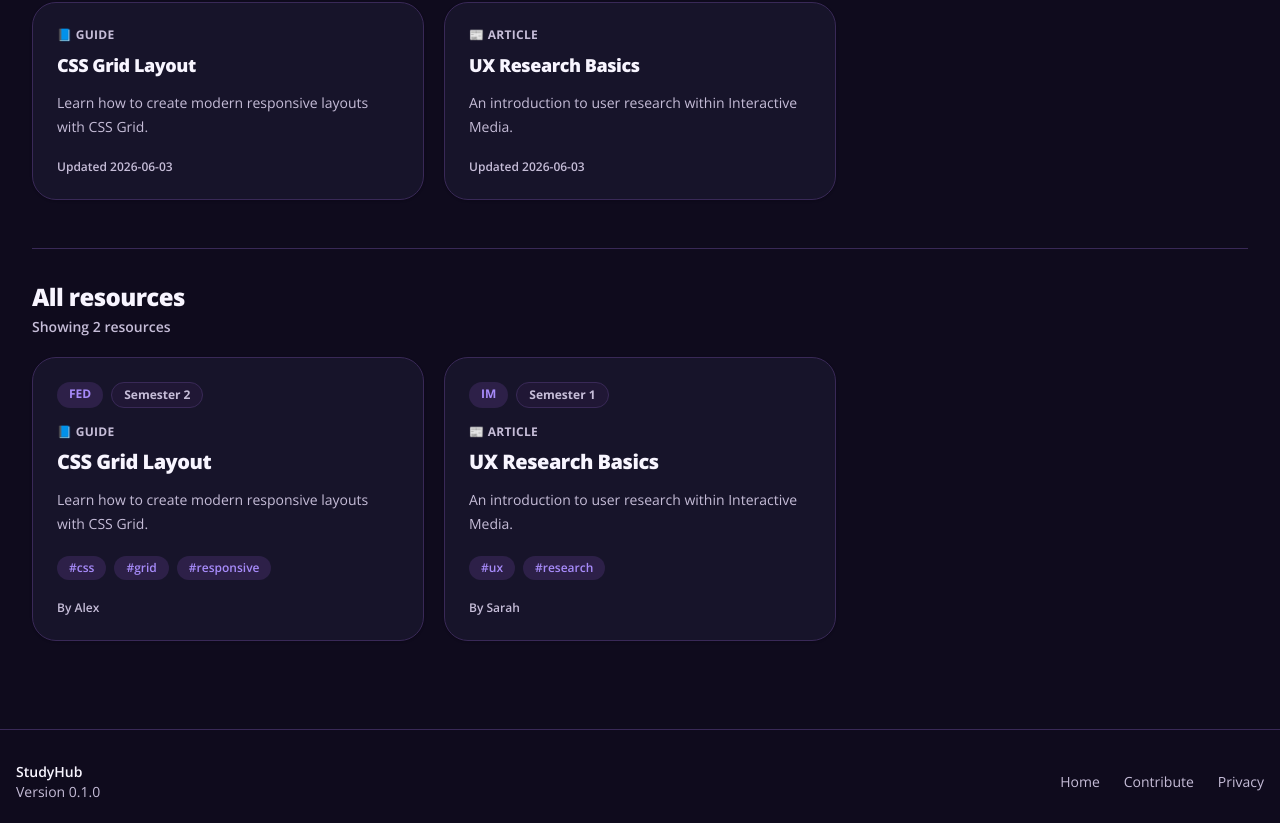
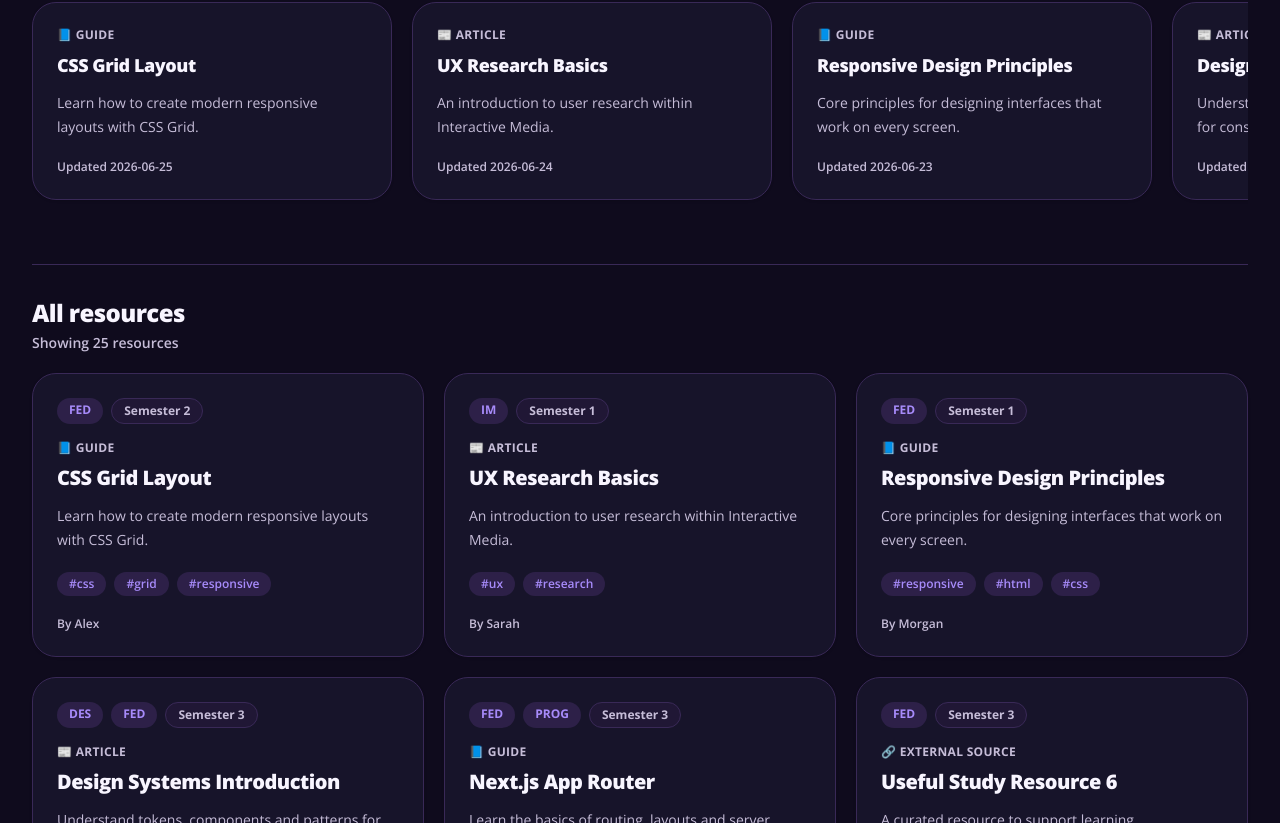
Before and after one commit to docentDavid/studyhub, a Next.js app: page / in a window 1280 px wide. Shown: the part 637-1460 px from the top of the page. Built offline with nearby package versions, Linux system fonts and the light colour scheme.

Commit message:
feat: add localized mock article dataset

```diff
--- a/components/home-page-client.tsx
+++ b/components/home-page-client.tsx
@@ -97,7 +97,7 @@ export function HomePageClient({ articles }: HomePageClientProps) {
       (a, b) =>
         new Date(b.updatedAt).getTime() - new Date(a.updatedAt).getTime(),
     )
-    .slice(0, 3);
+    .slice(0, 5);
 
   const units = useMemo(
     () =>
@@ -183,12 +183,12 @@ export function HomePageClient({ articles }: HomePageClientProps) {
             </p>
           </div>
 
-          <div className="grid gap-5 md:grid-cols-3">
+          <div className="flex snap-x gap-5 overflow-x-auto pb-4">
             {latestArticles.map((article) => (
               <Link
                 key={article.id}
                 href={`/articles/${article.slug}`}
-                className={cardClassName}
+                className={`${cardClassName} min-w-[85%] snap-start sm:min-w-[420px] lg:min-w-[360px]`}
               >
                 <p className="mb-2 text-xs font-bold uppercase tracking-wide text-[var(--muted)]">
                   {getSourceTypeLabel(article.sourceType)}
--- a/data/mock-articles.ts
+++ b/data/mock-articles.ts
@@ -4,51 +4,14 @@ export const mockArticles: Article[] = [
   {
     id: "1",
     slug: "css-grid-layout",
-    title: {
-      en: "CSS Grid Layout",
-      nl: "CSS Grid Layout",
-    },
+    title: { en: "CSS Grid Layout", nl: "CSS Grid Layout" },
     summary: {
       en: "Learn how to create modern responsive layouts with CSS Grid.",
       nl: "Leer hoe je moderne responsive layouts maakt met CSS Grid.",
     },
     contentMarkdown: {
-      en: `
-# CSS Grid Layout
-
-CSS Grid is a powerful layout system.
-
-## Why use Grid?
-
-Grid gives you control over rows and columns.
-
-## Example
-
-\`\`\`css
-.grid {
-  display: grid;
-  grid-template-columns: repeat(3, 1fr);
-}
-\`\`\`
-`,
-      nl: `
-# CSS Grid Layout
-
-CSS Grid is een krachtig layout-systeem.
-
-## Waarom Grid?
-
-Grid geeft je controle over rijen én kolommen.
-
-## Voorbeeld
-
-\`\`\`css
-.grid {
-  display: grid;
-  grid-template-columns: repeat(3, 1fr);
-}
-\`\`\`
-`,
+      en: "# CSS Grid Layout\n\nCSS Grid is a powerful layout system for rows and columns.",
+      nl: "# CSS Grid Layout\n\nCSS Grid is een krachtig layout-systeem voor rijen en kolommen.",
     },
     units: ["FED"],
     semesters: ["Semester 2"],
@@ -57,42 +20,19 @@ Grid geeft je controle over rijen én kolommen.
     sourceType: "guide",
     status: "approved",
     createdAt: "2026-06-03",
-    updatedAt: "2026-06-03",
+    updatedAt: "2026-06-25",
   },
   {
     id: "2",
     slug: "ux-research-basics",
-    title: {
-      en: "UX Research Basics",
-      nl: "Basis van UX Research",
-    },
+    title: { en: "UX Research Basics", nl: "Basis van UX Research" },
     summary: {
       en: "An introduction to user research within Interactive Media.",
       nl: "Een introductie tot gebruikersonderzoek binnen Interactive Media.",
     },
     contentMarkdown: {
-      en: `
-# UX Research Basics
-
-Research is the foundation of good design.
-
-## Methods
-
-- Interviews
-- Observations
-- Surveys
-`,
-      nl: `
-# Basis van UX Research
-
-Onderzoek vormt de basis van goed ontwerp.
-
-## Methoden
-
-- Interviews
-- Observaties
-- Enquêtes
-`,
+      en: "# UX Research Basics\n\nResearch is the foundation of good design.",
+      nl: "# Basis van UX Research\n\nOnderzoek vormt de basis van goed ontwerp.",
     },
     units: ["IM"],
     semesters: ["Semester 1"],
@@ -100,7 +40,104 @@ Onderzoek vormt de basis van goed ontwerp.
     authorName: "Sarah",
     sourceType: "article",
     status: "approved",
-    createdAt: "2026-06-03",
-    updatedAt: "2026-06-03",
+    createdAt: "2026-06-02",
+    updatedAt: "2026-06-24",
   },
+  {
+    id: "3",
+    slug: "responsive-design-principles",
+    title: {
+      en: "Responsive Design Principles",
+      nl: "Principes van Responsive Design",
+    },
+    summary: {
+      en: "Core principles for designing interfaces that work on every screen.",
+      nl: "Basisprincipes voor interfaces die werken op elk scherm.",
+    },
+    contentMarkdown: {
+      en: "# Responsive Design Principles\n\nStart mobile-first and scale up with meaningful breakpoints.",
+      nl: "# Principes van Responsive Design\n\nBegin mobile-first en schaal op met betekenisvolle breakpoints.",
+    },
+    units: ["FED"],
+    semesters: ["Semester 1"],
+    tags: ["responsive", "html", "css"],
+    authorName: "Morgan",
+    sourceType: "guide",
+    status: "approved",
+    createdAt: "2026-06-01",
+    updatedAt: "2026-06-23",
+  },
+  {
+    id: "4",
+    slug: "design-systems-introduction",
+    title: {
+      en: "Design Systems Introduction",
+      nl: "Introductie tot Design Systems",
+    },
+    summary: {
+      en: "Understand tokens, components and patterns for consistent interfaces.",
+      nl: "Begrijp tokens, componenten en patronen voor consistente interfaces.",
+    },
+    contentMarkdown: {
+      en: "# Design Systems Introduction\n\nA design system helps teams build consistent products faster.",
+      nl: "# Introductie tot Design Systems\n\nEen design system helpt teams sneller consistente producten bouwen.",
+    },
+    units: ["DES", "FED"],
+    semesters: ["Semester 3"],
+    tags: ["design", "tokens", "components"],
+    authorName: "Jamie",
+    sourceType: "article",
+    status: "approved",
+    createdAt: "2026-05-31",
+    updatedAt: "2026-06-22",
+  },
+  {
+    id: "5",
+    slug: "nextjs-app-router",
+    title: { en: "Next.js App Router", nl: "Next.js App Router" },
+    summary: {
+      en: "Learn the basics of routing, layouts and server components in Next.js.",
+      nl: "Leer de basis van routing, layouts en server components in Next.js.",
+    },
+    contentMarkdown: {
+      en: "# Next.js App Router\n\nThe App Router structures pages around folders, layouts and server components.",
+      nl: "# Next.js App Router\n\nDe App Router structureert pagina's met mappen, layouts en server components.",
+    },
+    units: ["FED", "PROG"],
+    semesters: ["Semester 3"],
+    tags: ["nextjs", "react", "routing"],
+    authorName: "Robin",
+    sourceType: "guide",
+    status: "approved",
+    createdAt: "2026-05-30",
+    updatedAt: "2026-06-21",
+  },
+  ...Array.from({ length: 20 }, (_, index) => {
+    const number = index + 6;
+
+    return {
+      id: String(number),
+      slug: `resource-${number}`,
+      title: {
+        en: `Useful Study Resource ${number}`,
+        nl: `Nuttige studiebron ${number}`,
+      },
+      summary: {
+        en: "A curated resource to support learning, experimentation and project work.",
+        nl: "Een geselecteerde bron ter ondersteuning van leren, experimenteren en projectwerk.",
+      },
+      contentMarkdown: {
+        en: `# Useful Study Resource ${number}\n\nThis resource helps students explore a relevant study topic.`,
+        nl: `# Nuttige studiebron ${number}\n\nDeze bron helpt studenten een relevant onderwerp te verkennen.`,
+      },
+      units: number % 2 === 0 ? ["FED"] : ["IM"],
+      semesters: [`Semester ${(number % 4) + 1}`],
+      tags: number % 2 === 0 ? ["frontend", "css"] : ["ux", "media"],
+      authorName: number % 2 === 0 ? "Student Team" : "Teacher Team",
+      sourceType: number % 3 === 0 ? "external-source" : "article",
+      status: "approved",
+      createdAt: `2026-05-${String(30 - index).padStart(2, "0")}`,
+      updatedAt: `2026-06-${String(20 - index).padStart(2, "0")}`,
+    } satisfies Article;
+  }),
 ];
```
